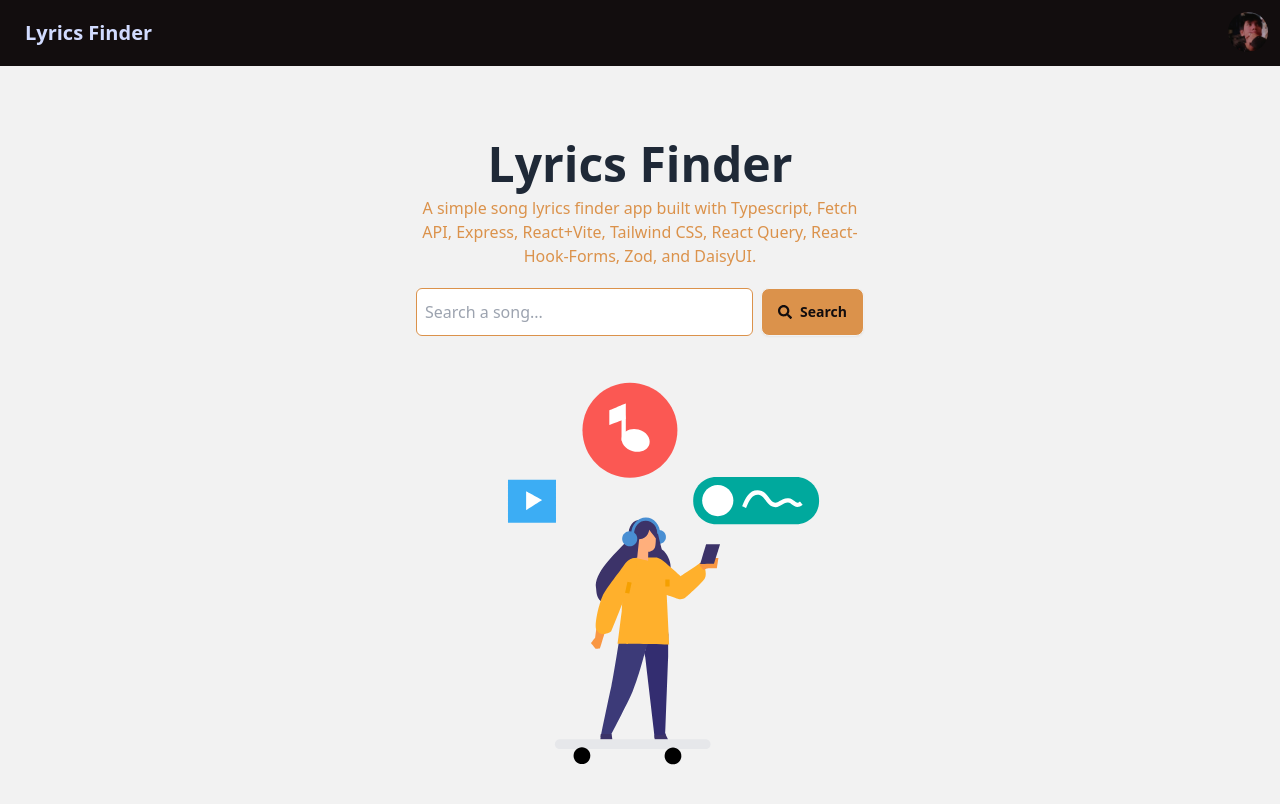
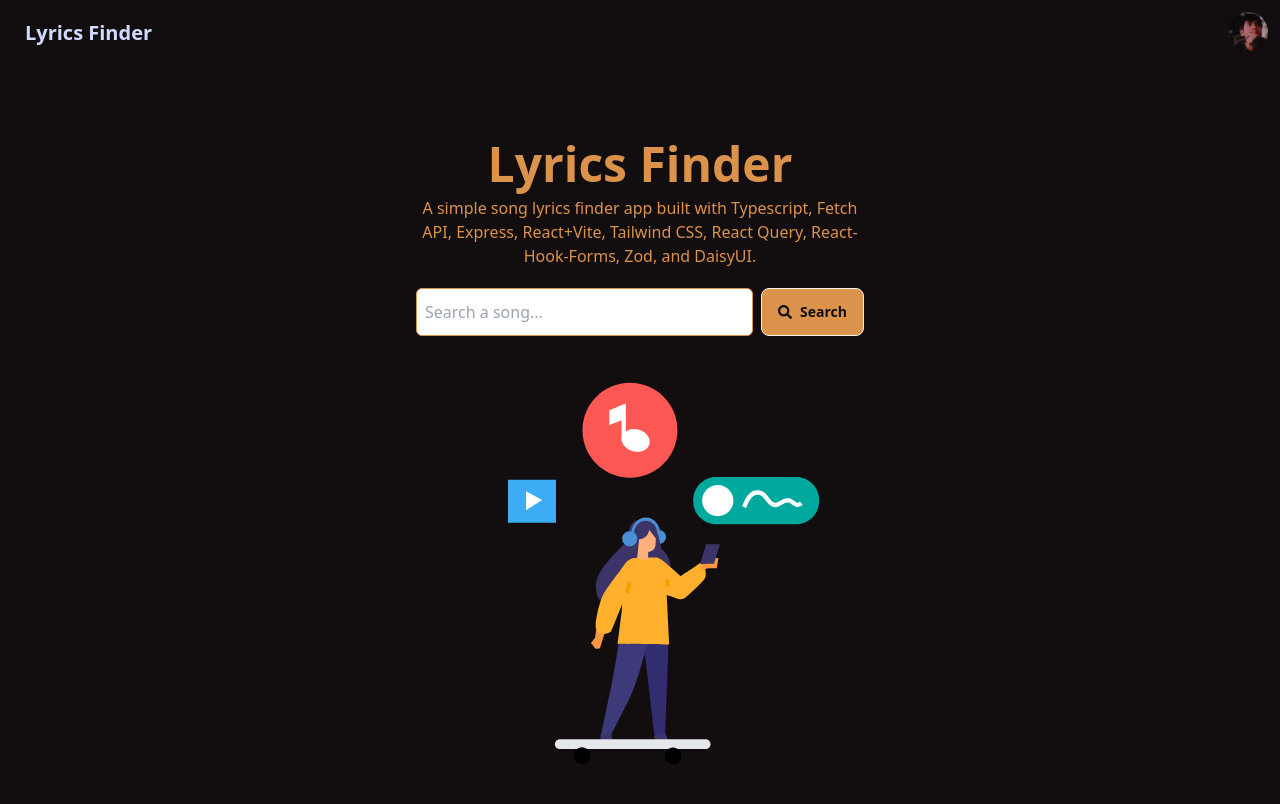
Before and after one commit to SnoopyCodeX/lyrics-finder, a React (Vite) app: page / in a window 1280 px wide. Shown: the top 804 px of the page. Built offline with nearby package versions, Linux system fonts and the light colour scheme.

Commit message:
refactor: remove bg-base-200 class

```diff
--- a/src/components/Hero.tsx
+++ b/src/components/Hero.tsx
@@ -2,7 +2,7 @@ import { ReactNode } from 'react'
 
 const Hero = ({ children } : { children: ReactNode }) => {
   return (
-    <div className='hero min-h-screen bg-base-200'>
+    <div className='hero min-h-screen'>
         { children }
     </div>
   )
@@ -17,7 +17,7 @@ Hero.Content = ({ children } : { children: ReactNode }) => (
 )
 
 Hero.Title = ({ title } : { title: string }) => (
-  <h1 className='text-5xl font-bold'>
+  <h1 className='text-5xl font-bold text-secondary'>
     { title }
   </h1>
 )
```
